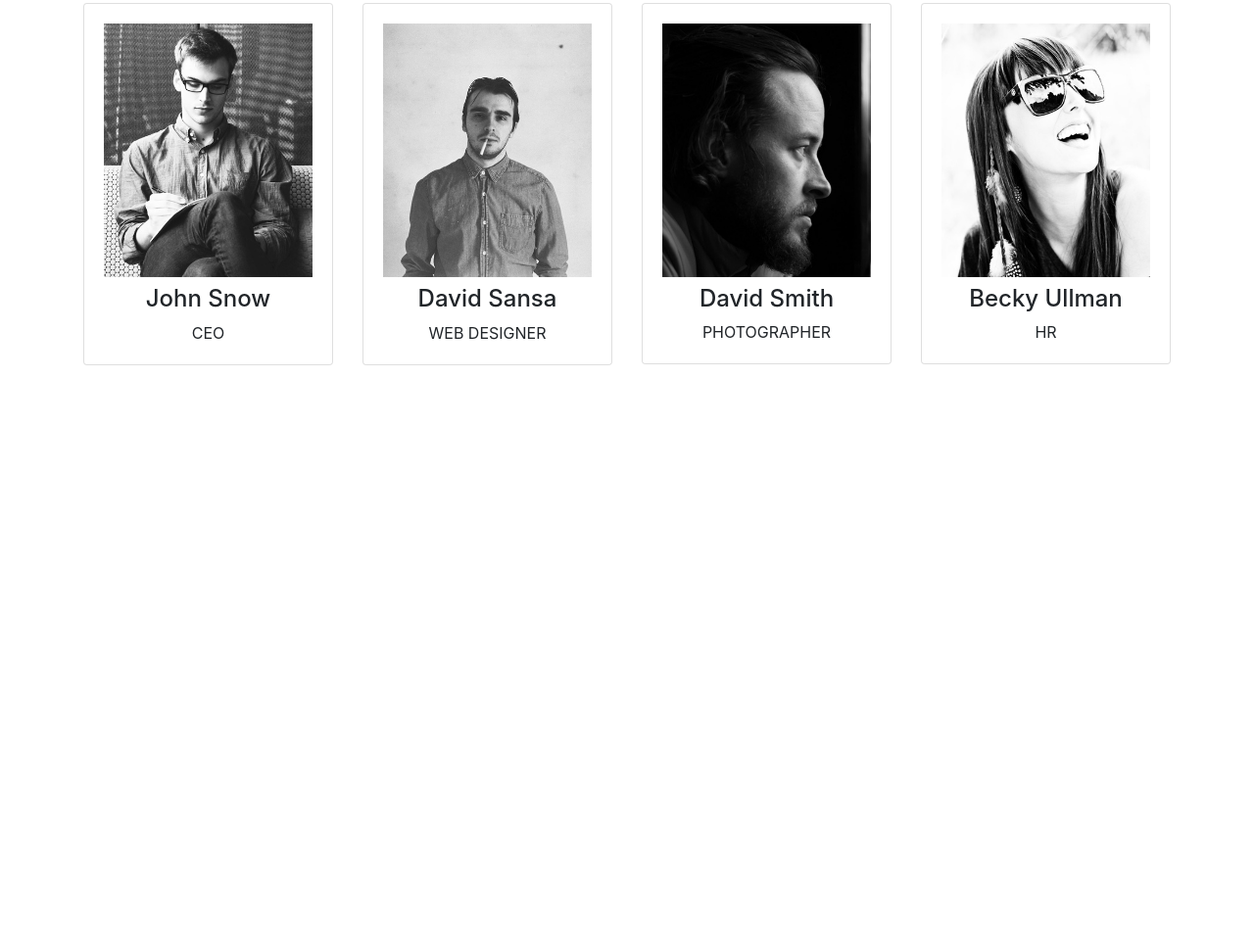
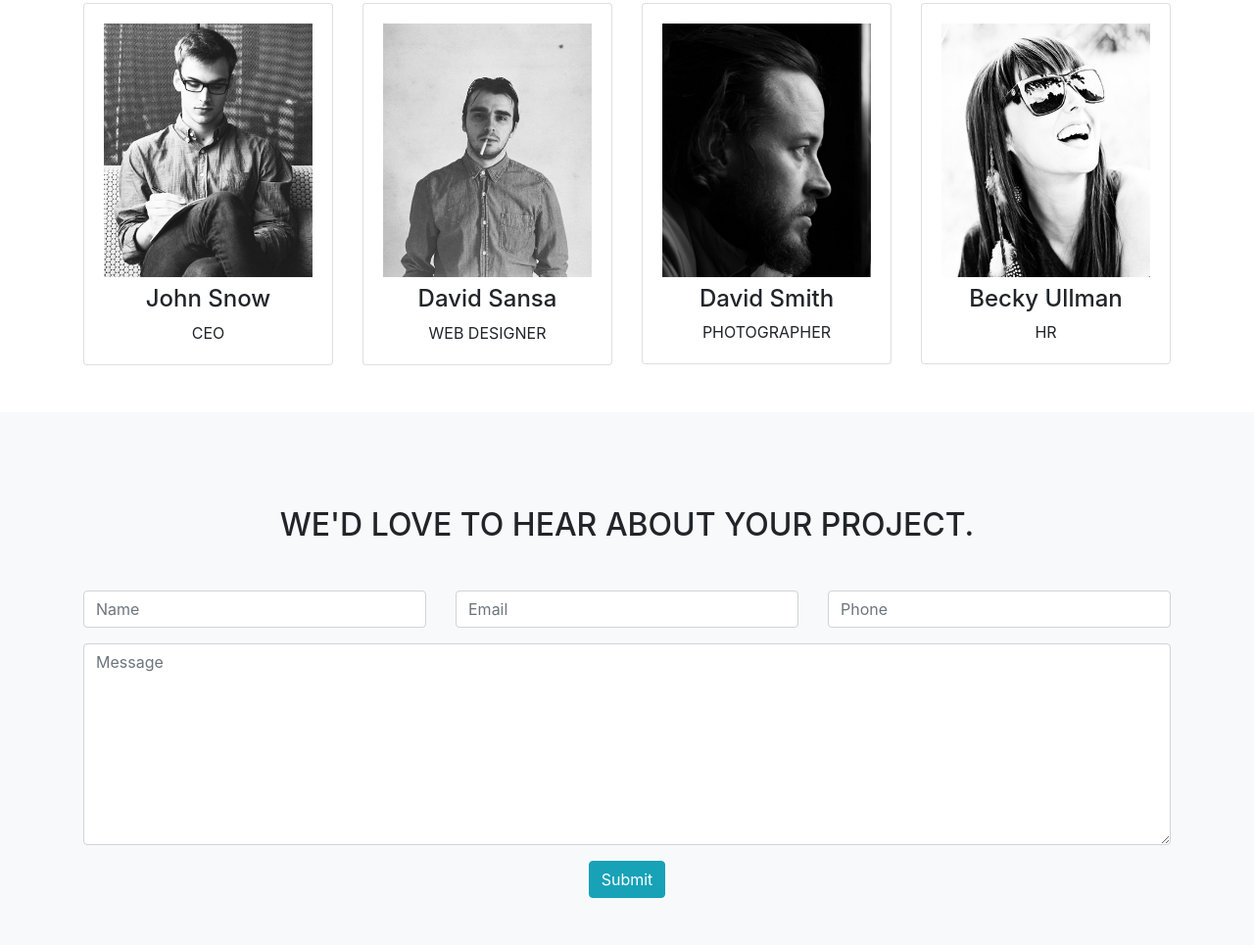
Before and after one commit to allan1989/creative, a plain HTML site: page index.html in a window 1280 px wide. Shown: the part 3055-4020 px from the top of the page at 98% size. Before the commit the page ends 3476 px from the top, so only its background shows below. Drawn offline with nearby package versions, Linux system fonts and the light colour scheme.

Commit message:
Add contact form

```diff
--- a/index.html
+++ b/index.html
@@ -249,6 +249,29 @@
         </div>
       </section>
 
+      <section class="container-fluid px-0 bg-light">
+        <div class="container py-5">
+          <h2 class="text-center text-uppercase my-5">We'd love to hear about your project.</h2>
+          <form action="#">
+            <div class="row">
+              <div class="col-sm-4">
+                <input class="form-control mb-3" type="text" placeholder="Name" />
+              </div>
+              <div class="col-sm-4">
+                <input class="form-control mb-3" type="email" placeholder="Email" />
+              </div>
+              <div class="col-sm-4">
+                <input class="form-control mb-3" type="tel" placeholder="Phone" />
+              </div>
+            </div>
+            <textarea class="form-control mb-3" rows="8" placeholder="Message"></textarea>
+            <div class="text-center">
+              <button type="submit" class="btn btn-info">Submit</button>
+            </div>
+          </form>
+        </div>
+      </section>
+
     </section>
     <script>document.write('<script src="http://' + (location.host || 'localhost').split(':')[0] + ':35729/livereload.js?snipver=1"></' + 'script>')</script>
   </body>
```
